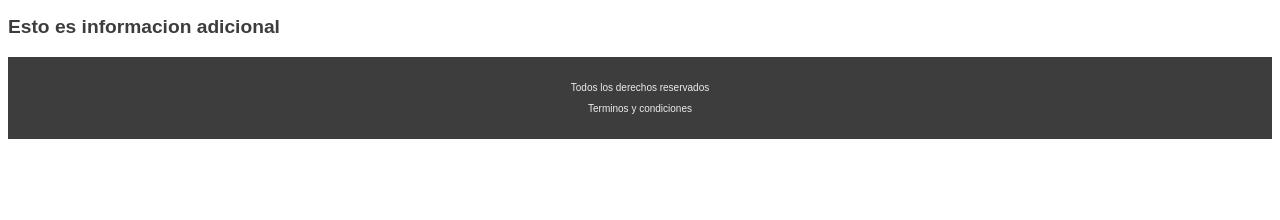
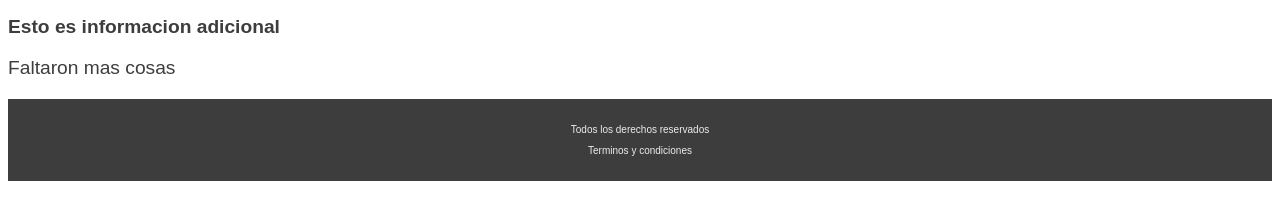
Before and after one commit to lalitacomics/git2, a plain HTML site: page index.html in a window 1280 px wide. Shown: the part 364-584 px from the top of the page. Drawn offline with Linux system fonts and the light colour scheme.

Commit message:
se agrega texto
Falta agregar mas parrafos.

```diff
--- a/index.html
+++ b/index.html
@@ -16,6 +16,7 @@
     <h1> Este es un título nuevo </h1>
     <p>Lorem ipsum dolor, sit amet consectetur adipisicing elit. Similique impedit animi, recusandae repudiandae aspernatur incidunt? Quaerat rem sit ducimus autem eos, facilis natus perspiciatis repudiandae molestias quae, architecto in ipsam!</p>
     <p><b>Esto es informacion adicional</b></p>
+    <p> Faltaron mas cosas</p>
 
 
 
```
